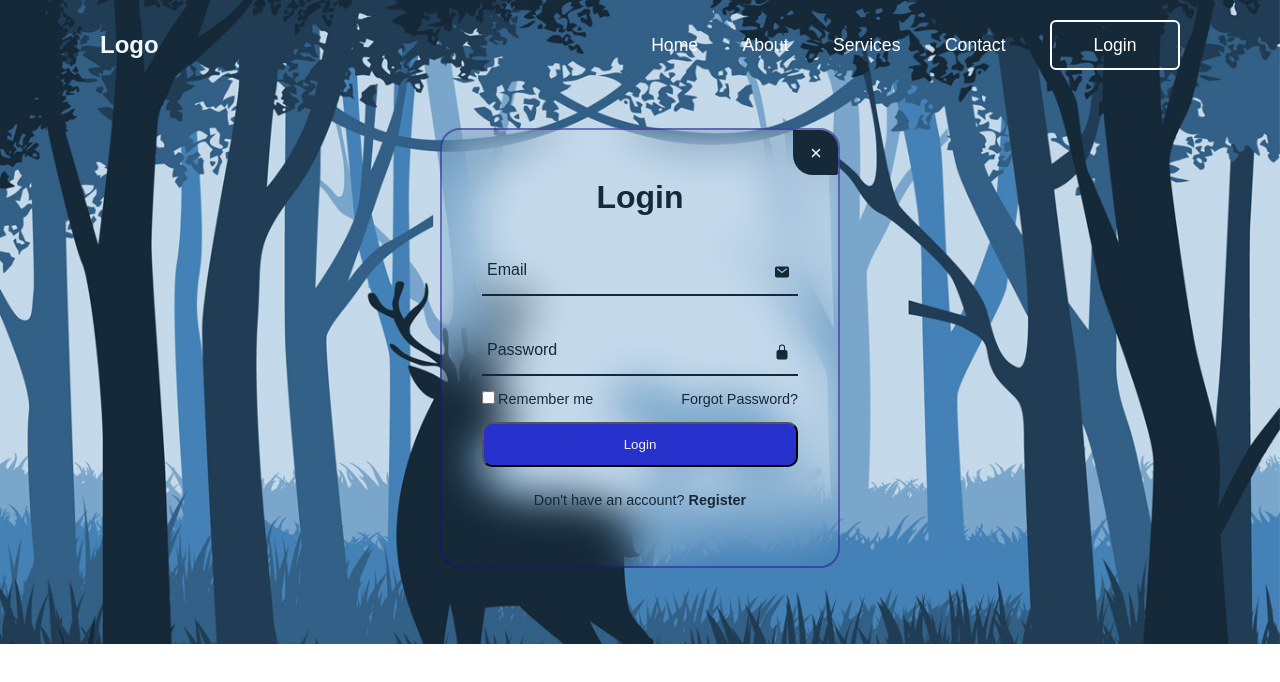
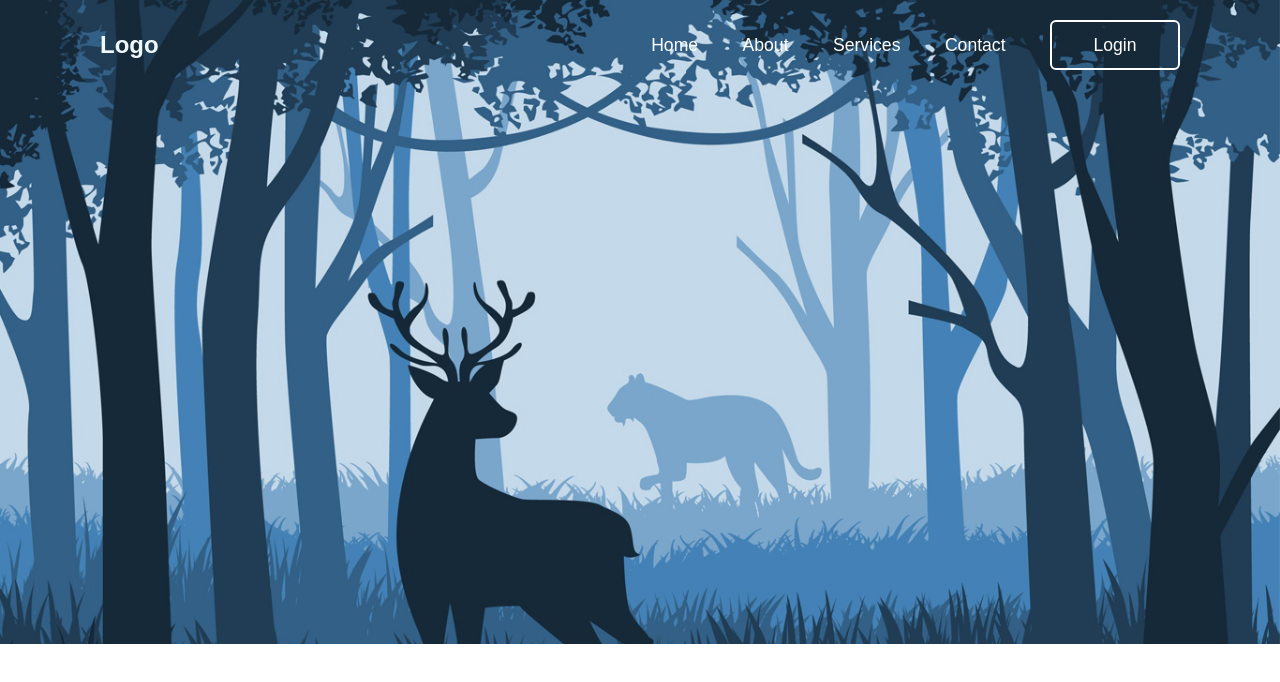
Before and after one commit to EvgeniyKlivets/Register, a plain HTML site: page index.html in a window 1280 px wide. Drawn offline with nearby package versions, Linux system fonts and the light colour scheme.

Commit message:
Add files via upload

```diff
--- a/css/style.css
+++ b/css/style.css
@@ -26,7 +26,7 @@ header{
     display: flex;
     justify-content: space-between;
     align-items: center;
-    z-index: 99;
+    z-index: 100;
 }
 
 /*--------------------------------NAVIGSTION---------------------*/
@@ -89,23 +89,41 @@ header{
     width: 400px;
     height: 440px;
     background: transparent;
-    border: 2px solid rgba(30, 12, 144, 0.481);
+    border: 2px solid rgba(255, 255, 255, 0.5);
     border-radius: 20px;
     backdrop-filter: blur(20px);
-    box-shadow: rgba(0, 0, 0, 0.733);
+    box-shadow: 0 0 30px rgba(0, 0, 0, 0.733);
     display: flex;
     justify-content: center;
     align-items: center;
     overflow: hidden;
-    transform: scale();
-    transition: /*transform .5s ease,*/ height .2s ease;
+    transform: scale(0);
+    /*transform: scale(0);*/
+    transition: transform .5s ease, height .2s ease;
+}
+.wrapper .icon-close {
+    position: absolute;
+    top: 0;
+    right: 0;
+    width: 45px;
+    height: 45px;
+    background: #162938;
+    font-style: 2em;
+    color: aliceblue;
+    display: flex;
+    justify-content: center;
+    align-items: center;
+    border-bottom-left-radius: 20px;
+    border-bottom-right-radius: 2px;
+    cursor: pointer;
+    z-index: 1;
+}
 
-}
 .wrapper.active{
     height: 520px;
 }
 .wrapper.active-popup{
-    transform: scale();
+    transform: scale(1);
 }
 .wrapper .form-box{
     width: 100%;
@@ -128,23 +146,7 @@ header{
     transition: transform .18s easy;
     transform: translateX(0);
 }
-.wrapper .icon-close {
-    position: absolute;
-    top: 0;
-    right: 0;
-    width: 45px;
-    height: 45px;
-    background: #162938;
-    font-style: 2em;
-    color: aliceblue;
-    display: flex;
-    justify-content: center;
-    align-items: center;
-    border-bottom-left-radius: 20px;
-    border-bottom-right-radius: 2px;
-    cursor: pointer;
-    z-index: 1;
-}
+
 .form-box h2{
     font-size: 2em;
     color: #162938;
@@ -214,12 +216,14 @@ header{
 .btn{
     width: 100%;
     height: 45px;
+    background: #162938;
+    border: none;
     cursor: pointer;
     outline: none;
     border-radius: 10px;
     background: rgb(39, 50, 204);
     color: beige;
-    font-weight: 500;
+    font-weight: 1em;
 }
 .login-register{
     font-size: .9em;
```
